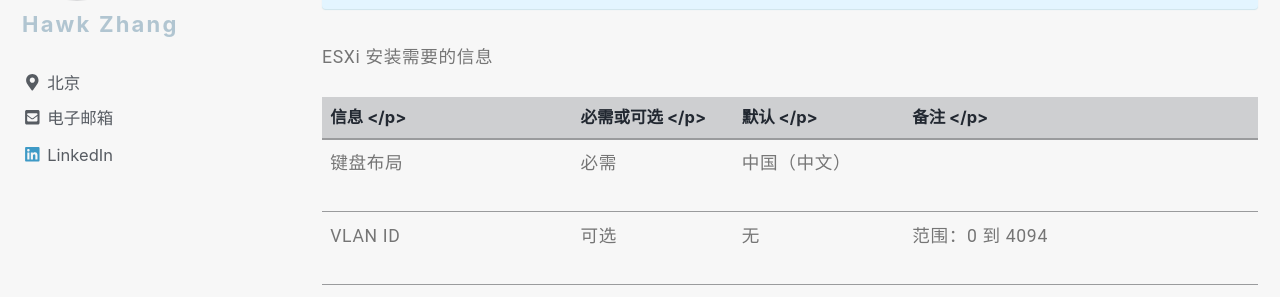
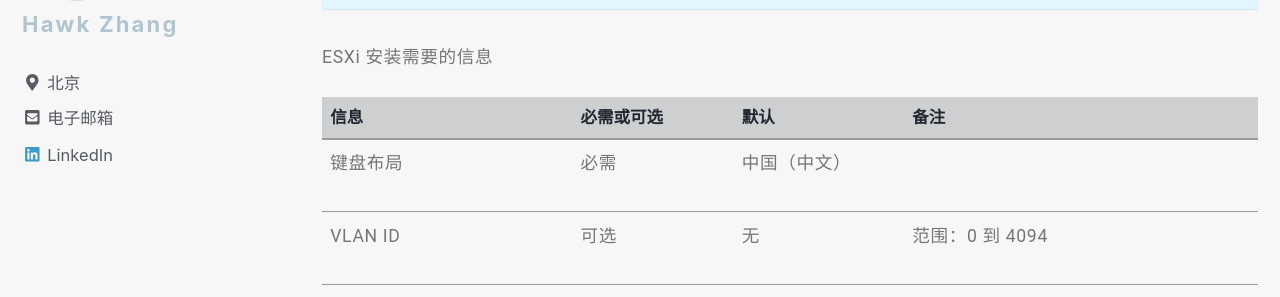
Before and after one commit to narru888/linotes_note, a Jekyll site: the page built from _posts/virtualizaion/2018-04-01-vsphere.setup.md, in a window 1280 px wide and 900 px high, scrolled down 13533 px. Shown: the part 153-450 px from the top of the window. Built offline with Jekyll 4.4.1, drawn with Linux system fonts in a browser that asks for light colours; nearby versions of some CDN libraries; a script that is not in the unit is left out.

Commit message:
update on 2018-11-28 15:48:01 CST

```diff
--- a/_posts/virtualizaion/2018-04-01-vsphere.setup.md
+++ b/_posts/virtualizaion/2018-04-01-vsphere.setup.md
@@ -413,10 +413,10 @@ ESXi 安装需要的信息
 <table class="table">
      <thead class="thead">
       <tr class="row">
-       <th>信息 </p></th>
-       <th>必需或可选 </p></th>
-       <th>默认 </p></th>
-       <th>备注 </p></th>
+       <th>信息</th>
+       <th>必需或可选</th>
+       <th>默认</th>
+       <th>备注</th>
       </tr>
      </thead>
      <tbody class="tbody">
```
